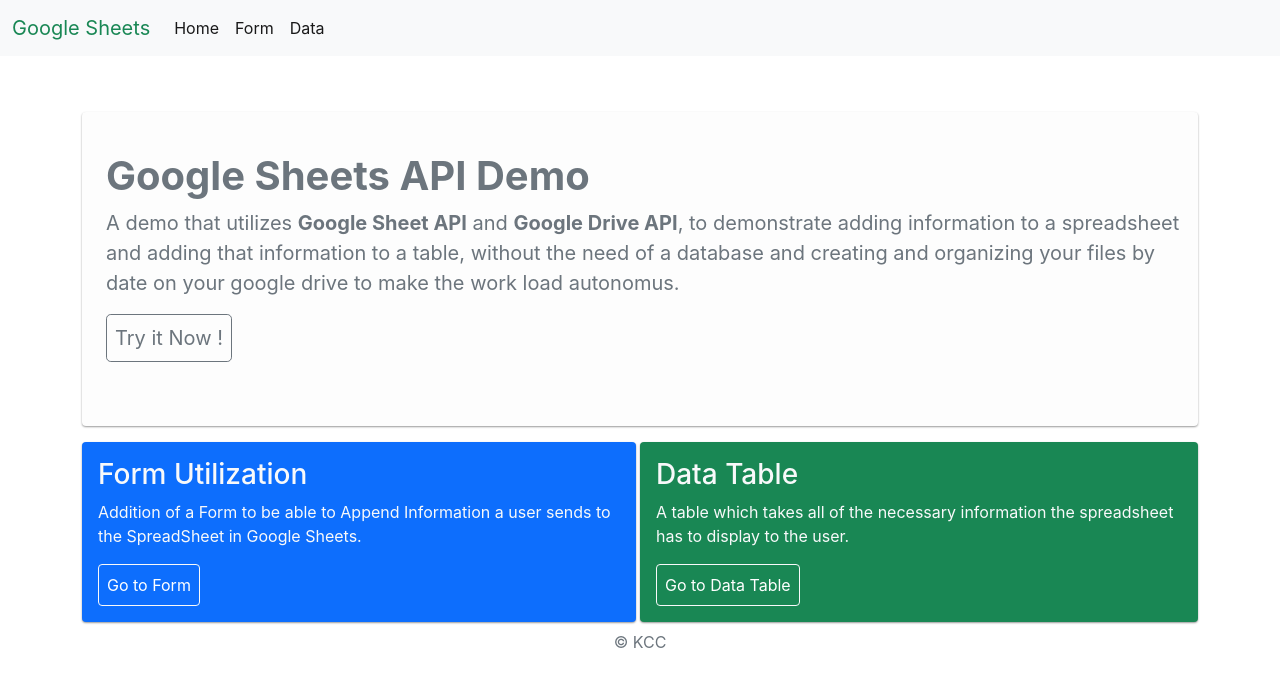
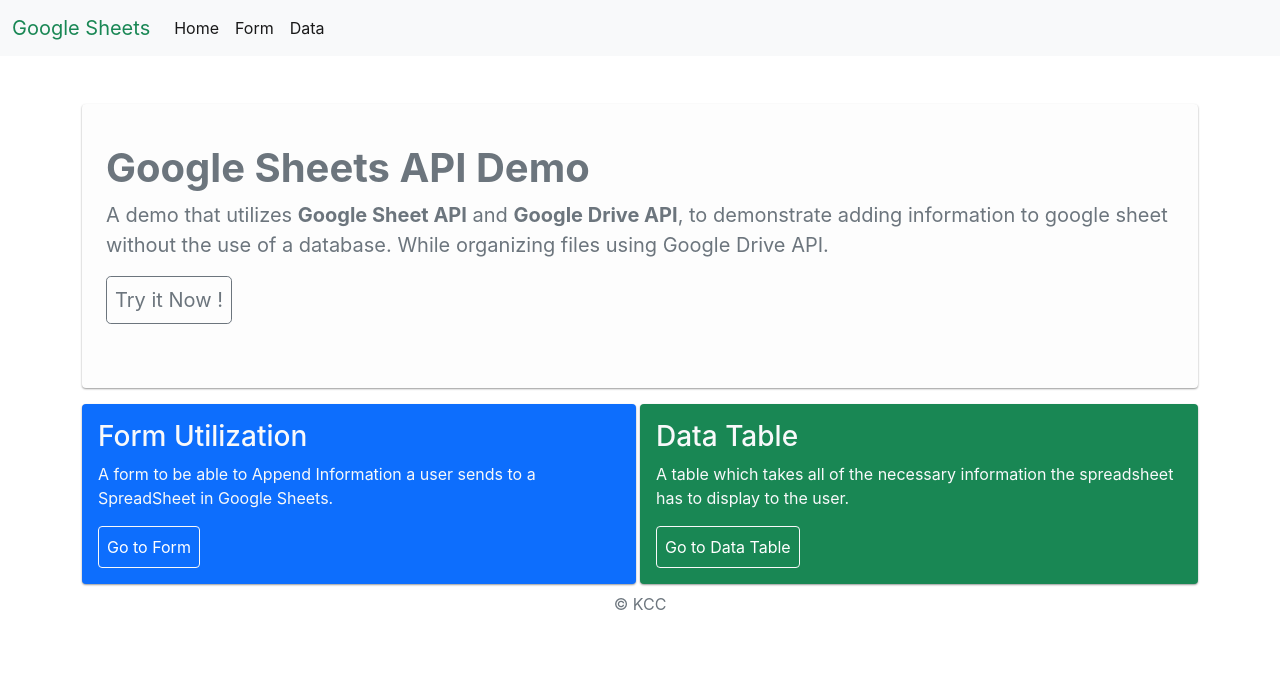
Before and after one commit to KenanOzbelli/googlesheetsform, a React (Create React App) app in the folder client/: page / in a window 1280 px wide. Shown: the top 686 px of the page. Built offline with nearby package versions, Linux system fonts and the light colour scheme.

Commit message:
changed navigation bar position and how error shows and set up for aws

```diff
--- a/client/src/App/App.js
+++ b/client/src/App/App.js
@@ -7,11 +7,12 @@ import { Route, Switch } from 'react-router-dom';
 import { Fragment } from 'react';
 
 function App() {
+  window.scrollBy(0, 1);
+
   return (
     <div className="App">
       <header className="header">
        <Navigation />
-       <div style={{marginTop:'7rem'}}></div>
       </header>
       <div className="pageOverlay"></div>
       <Fragment>
--- a/client/src/components/Navigation/index.jsx
+++ b/client/src/components/Navigation/index.jsx
@@ -33,7 +33,7 @@ const Navigation = () => {
     }
 
     return (
-        <nav className="navbar navbar-expand-lg navbar-light bg-light fixed-top">
+        <nav className="navbar navbar-expand-lg navbar-light bg-light mb-5" style={{width:"100%", zIndex:"100"}}>
             <div className="container-fluid">
                 <Link className="navbar-brand text-success" to="/" onClick={HideMenu}>Google Sheets</Link>
                 <button className="navbar-toggler border-0" type="button" id="sidebarMenu" aria-label="Toggle navigation"
--- a/client/src/index.css
+++ b/client/src/index.css
@@ -1,10 +1,19 @@
+html{
+  height:100%;
+  width:100%;
+  background:white;
+}
+
 body {
-  margin: 0;
+  box-sizing: border-box;
   font-family: -apple-system, BlinkMacSystemFont, 'Segoe UI', 'Roboto', 'Oxygen',
     'Ubuntu', 'Cantarell', 'Fira Sans', 'Droid Sans', 'Helvetica Neue',
     sans-serif;
   -webkit-font-smoothing: antialiased;
   -moz-osx-font-smoothing: grayscale;
+  background:white;
+  height:100vh;
+  width:100%;
 }
 
 code {
@@ -27,7 +36,6 @@ th{
   background:white !important;
   position: sticky;
 }
-
 .tableDataMessage, .tableHeaderLong{
   min-width: 800px;
 }
--- a/client/src/pages/DataTable/index.jsx
+++ b/client/src/pages/DataTable/index.jsx
@@ -1,6 +1,7 @@
 import React, { useEffect, useState } from "react";
 import SkeletonTable from "./skeletonTable";
 import InfoTable from "./infoTable";
+import { Link } from "react-router-dom";
 import SheetTab from "../../components/SheetTab";
 import API from "../../lib/API";
 import Skeleton from "react-loading-skeleton";
@@ -19,22 +20,18 @@ const DataTable = () => {
         if (mounted) {
             API.get()
                 .then((response) => {
-                    if (response || response.data.length > 1){
+                    if (response || response.data.length > 1) {
                         let sorted = response.data.sort((a, b) => a[0] < b[0] ? 1 : -1);
                         setData(sorted);
                         setSearchFilter(sorted)
                         setTableReady(true)
-                    }
-
-                    if(response.data.length ===1){
-                        return setErrMsg("Table is Empty...")
                     }
                 })
                 .catch((err) => {
                     if (err.response) {
                         setErrMsg(err.response.data);
                     } else {
-                        setErrMsg("Internal Error")
+                        setErrMsg("Internal Error");
                     }
                 });
             API.getSheets()
@@ -46,7 +43,6 @@ const DataTable = () => {
         }
         return () => mounted = false;
     }, []);
-
     const handleChange = (event) => {
         let value = event.target.value.toLowerCase();
 
@@ -268,7 +264,14 @@ const DataTable = () => {
                     <InfoTable data={data} />
                 }
             </div>
-            {errMsg !== "" ? <div className="text-center text-secondary"><h4>{errMsg}</h4></div> : null}
+            {errMsg !== "" ?
+                <div className="container">
+                    <div className="text-center p-3 shadow-sm">
+                        <h4 className="p-3">{errMsg}</h4>
+                        <Link to="/form"><button type="button" className="btn btn-secondary p-2">Back to Form</button></Link>
+                    </div>
+                </div>
+                : null}
         </>
     );
 };
--- a/client/src/pages/Home/index.jsx
+++ b/client/src/pages/Home/index.jsx
@@ -12,8 +12,7 @@ const home = () => {
                         </div>
                         <div className="body-card mb-5 text-muted ps-sm-2">
                             <p className="fs-5 lh-base">A demo that utilizes <strong>Google Sheet API</strong> and <strong>Google Drive API</strong>,
-                            to demonstrate adding information to a spreadsheet and adding that information to a table,
-                            without the need of a database and creating and organizing your files by date on your google drive to make the work load autonomus.
+                            to demonstrate adding information to google sheet without the use of a database. While organizing files using Google Drive API.
                             </p>
                             <Link to="/form">
                                 <button type="button" className="btn btn-outline-secondary btn-lg p-2">Try it Now !</button>
@@ -28,7 +27,7 @@ const home = () => {
                                 Form Utilization
                             </h3>
                             <p className="text-light">
-                                Addition of a Form to be able to Append Information a user sends to the SpreadSheet in Google Sheets.
+                                A form to be able to Append Information a user sends to a SpreadSheet in Google Sheets.
                             </p>
                             <Link to="/form">
                                 <button type="button" className="btn btn-primary p-2 border-light">Go to Form</button>
```
Also changed, not shown: 2 other files (tests, documents, lock files or other folders).
